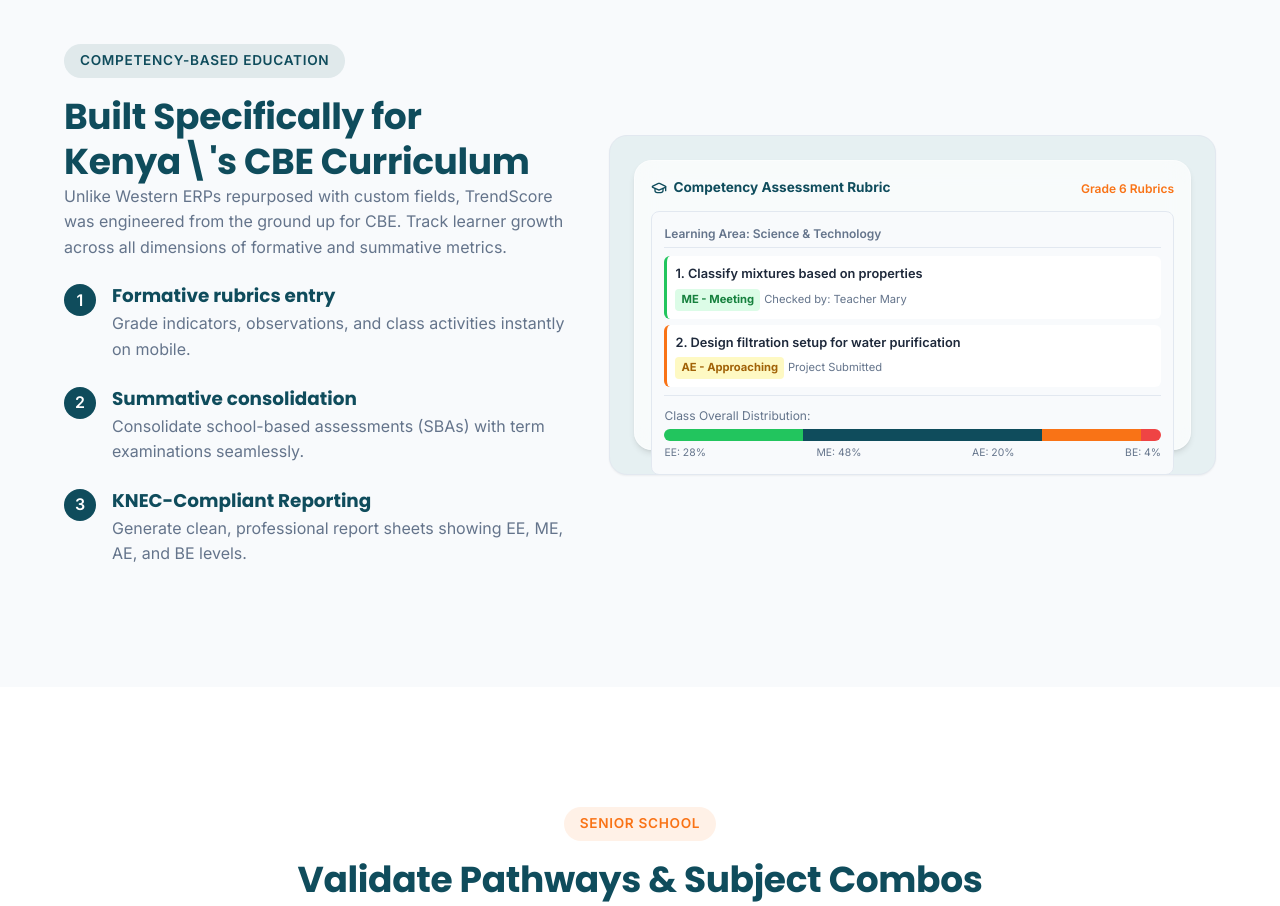
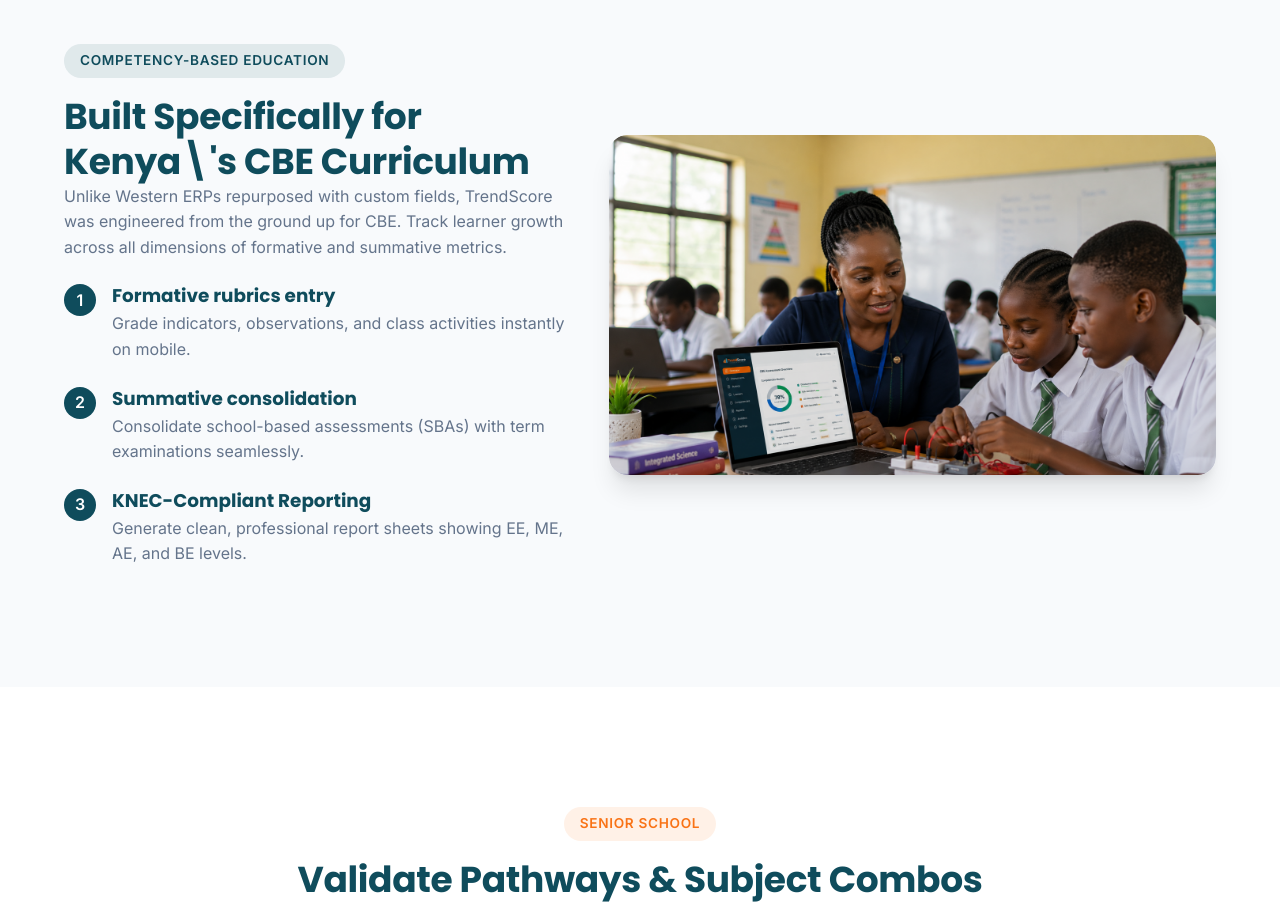
Before and after one commit to Amalgamate/Trendscore-school-management-system-website, a React (Vite) app: page / in a window 1280 px wide. Shown: the part 2920-3826 px from the top of the page. Built offline with nearby package versions, Linux system fonts and the light colour scheme.

Commit message:
feat: add CBE teacher assessment image, finance and pathways real images

```diff
--- a/src/components/ImagePlaceholder.jsx
+++ b/src/components/ImagePlaceholder.jsx
@@ -19,6 +19,9 @@ const REAL_IMAGE_MAP = {
   'finance-dashboard':             '/finance.png',
   'revenue-analytics':             '/finance.png',
   'senior-school-pathways-dashboard': '/pathways.png',
+  'assessment-dashboard':          '/marketing-teacher-cbe-assessment-v1.jpg',
+  'competency-analytics':          '/marketing-teacher-cbe-assessment-v1.jpg',
+  'report-card-preview':           '/marketing-teacher-cbe-assessment-v1.jpg',
 };
 
 const ImagePlaceholder = ({ name, type = 'dashboard', className = '', height = '320px' }) => {
```
Also changed, not shown: marketing-teacher-cbe-assessment-v1.jpg (added), public/marketing-teacher-cbe-assessment-v1.jpg (added).
